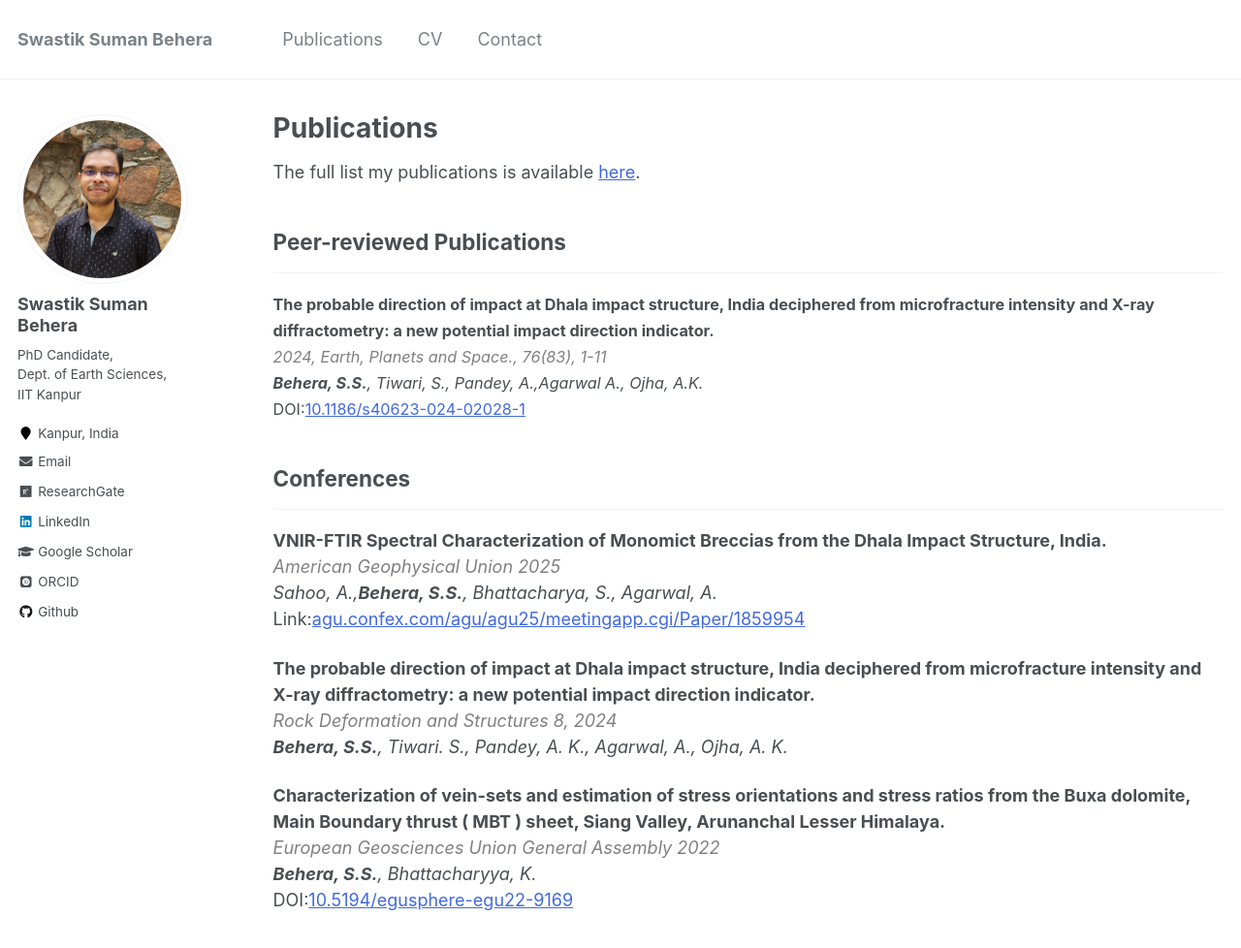
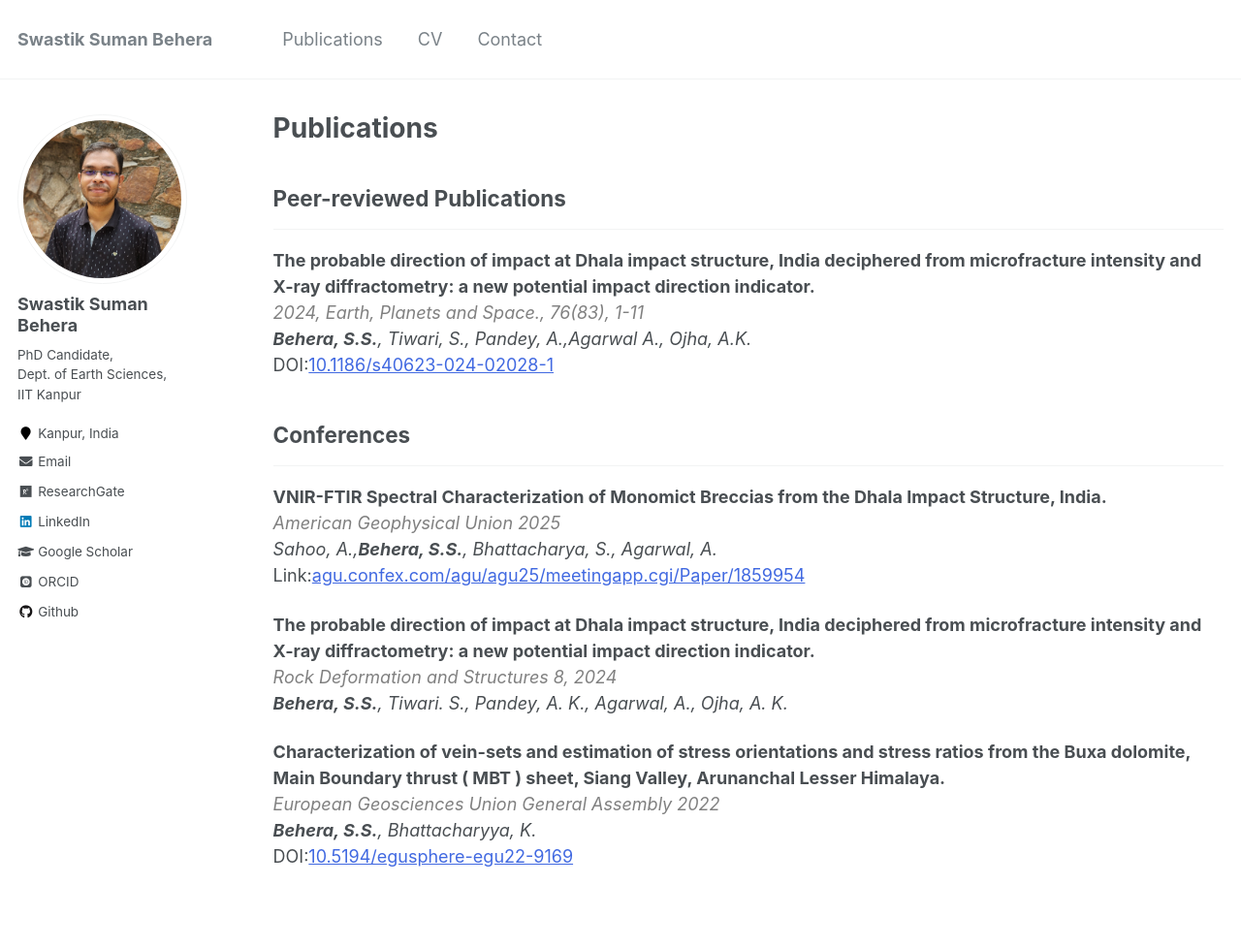
Before and after one commit to swastiksumanbehera/swastiksumanbehera.github.io, a Jekyll site: the page built from _pages/publications.md, in a window 1280 px wide and 1163 px high. Shown: the top 978 px of the window at 97% size. Built offline with Jekyll 4.4.1, drawn with Linux system fonts in a browser that asks for light colours; some web fonts are replaced.

Commit message:
Update publications.md

```diff
--- a/_pages/publications.md
+++ b/_pages/publications.md
@@ -5,16 +5,16 @@ permalink: /publications/
 author_profile: true
 ---
 
-The full list my publications is available [here](){:target="_blank"}.
+<!--The full list my publications is available [here](){:target="_blank"}.-->
 
 ## Peer-reviewed Publications
 ---
 
 {% for publi in site.data.publications %}
 
-<span style="font-size: 0.9rem"><strong>The probable direction of impact at Dhala impact structure, India deciphered from microfracture intensity and X-ray diffractometry: a new potential impact direction indicator.</strong> <br/>
+<strong>The probable direction of impact at Dhala impact structure, India deciphered from microfracture intensity and X-ray diffractometry: a new potential impact direction indicator.</strong> <br/>
 <span style="color:grey"> <em>2024, Earth, Planets and Space., 76(83), 1-11</em> </span> <br/>
-  <em><b>Behera, S.S.</b>, Tiwari, S., Pandey, A.,Agarwal A., Ojha, A.K.</em><br/>DOI:<a href="https://doi.org/10.1186/s40623-024-02028-1">10.1186/s40623-024-02028-1</a></span>
+  <em><b>Behera, S.S.</b>, Tiwari, S., Pandey, A.,Agarwal A., Ojha, A.K.</em><br/>DOI:<a href="https://doi.org/10.1186/s40623-024-02028-1">10.1186/s40623-024-02028-1</a>
 
 ## Conferences
 ---
```
